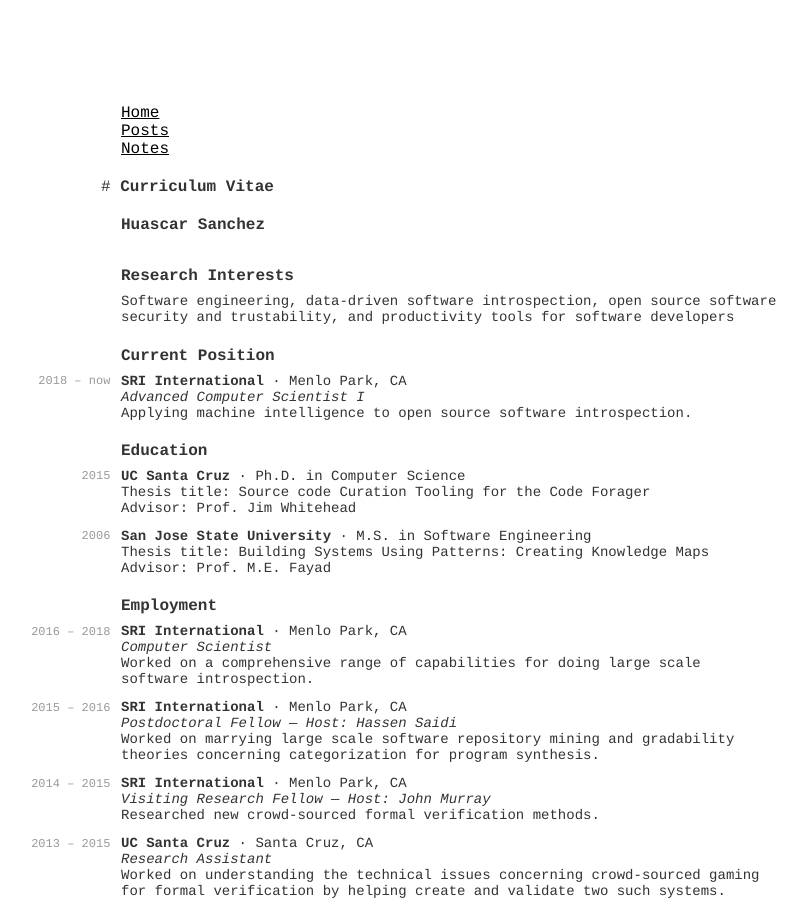
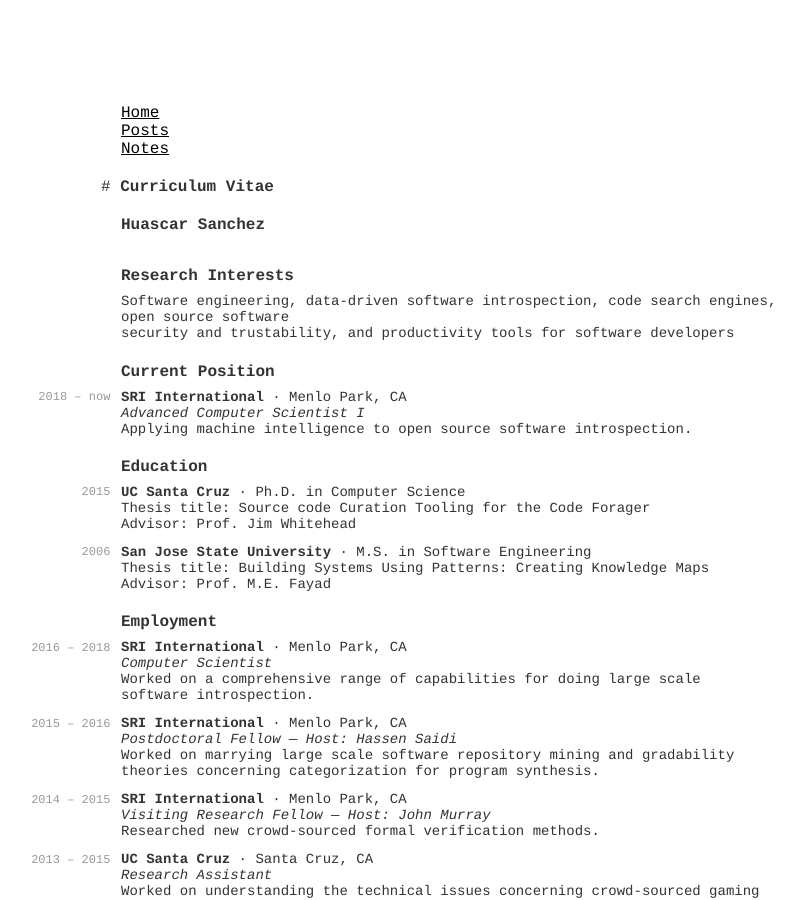
Before and after one commit to hsanchez/hsanchez.github.io, a Jekyll site: the page built from posts/notes/_posts/2017-02-01-cv.md, in a window 1280 px wide and 900 px high. Shown: the whole window, without its empty margins (189-996 px from the left). Built offline with Jekyll 4.4.1, drawn with Linux system fonts in a browser that asks for light colours.

Commit message:
updating cv

```diff
--- a/posts/notes/_posts/2017-02-01-cv.md
+++ b/posts/notes/_posts/2017-02-01-cv.md
@@ -12,7 +12,7 @@
 
     	<div class="entry">
     		<div class="item">
-    			<span class="deemph">Software engineering, data-driven software introspection, open source software <br /> security and trustability, and productivity tools for software developers</span>
+    			<span class="deemph">Software engineering, data-driven software introspection, code search engines, open source software <br /> security and trustability, and productivity tools for software developers</span>
     		</div>
     	</div>
 
```
